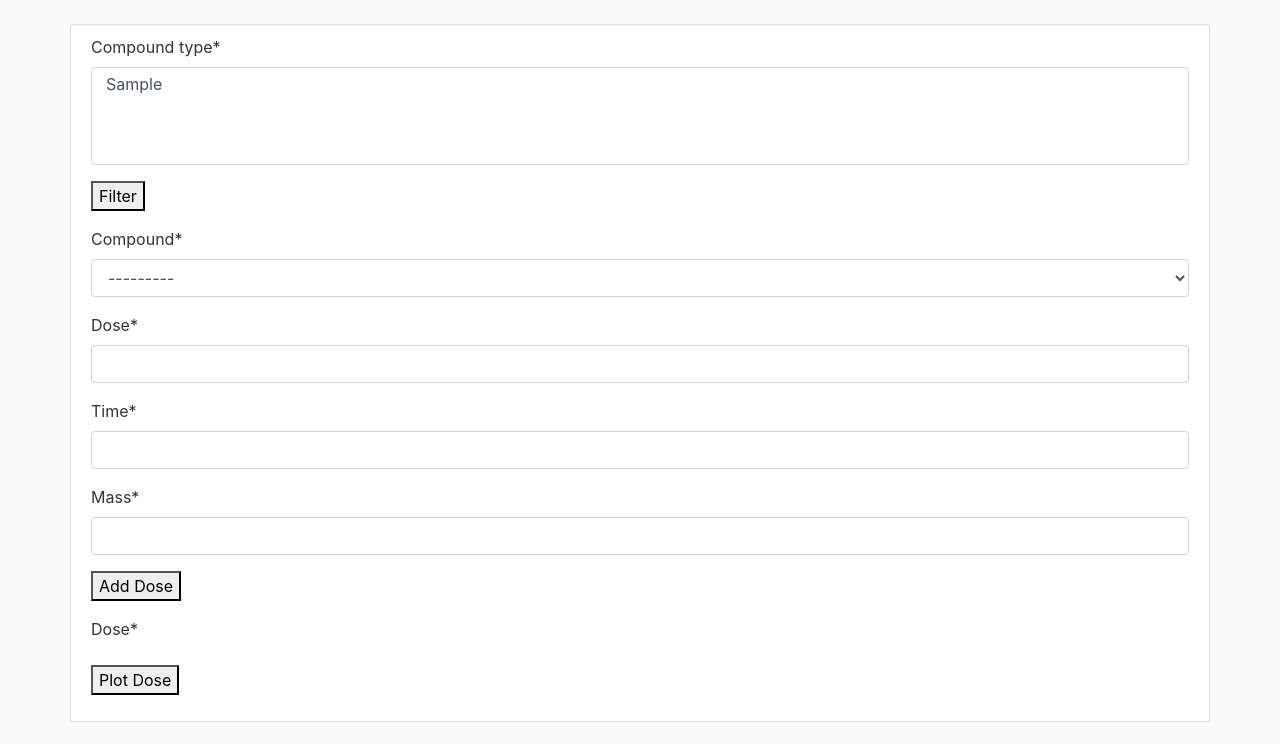
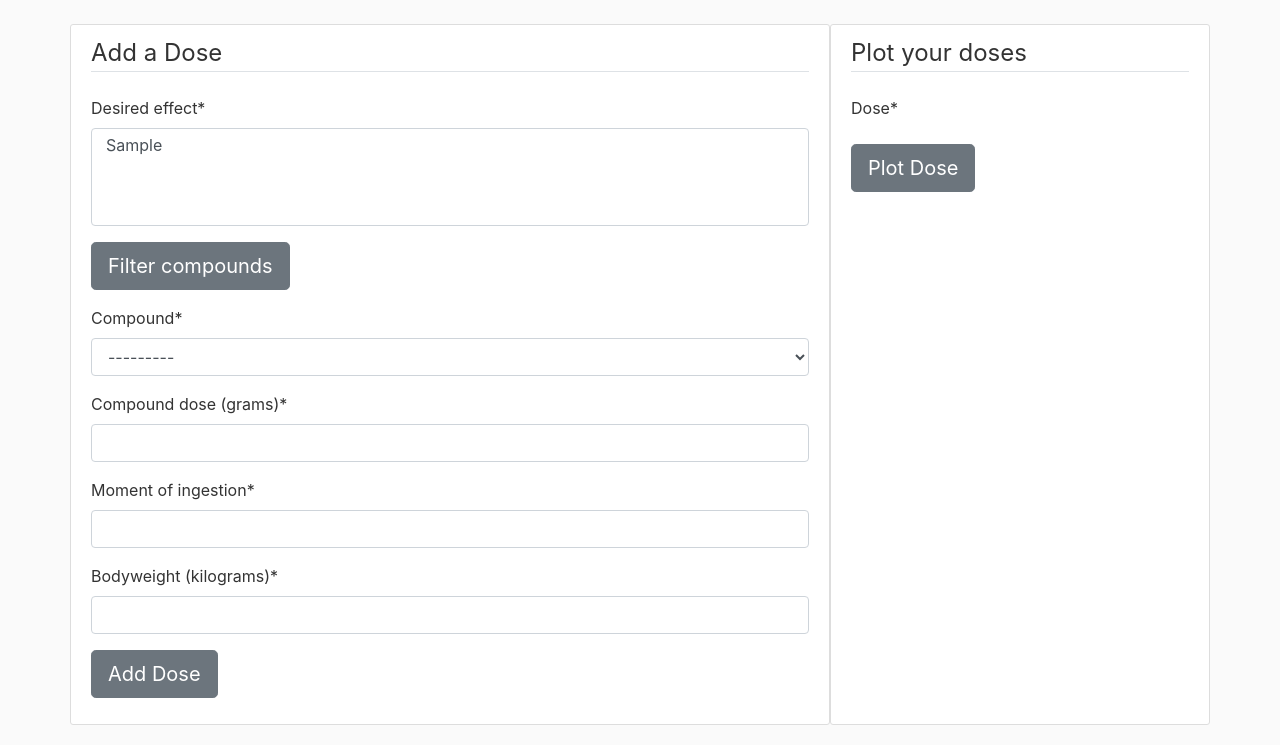
Before and after one commit to meesvdent/dose_server, a Django app: page /plot/ in a window 1280 px wide. Shown: the part 56-801 px from the top of the page. Before the commit the page ends 778 px from the top, so only its background shows below. Run offline with Django 3.2, Linux system fonts and the light colour scheme; tables that the repository leaves empty hold one stand-in row (values such as "Sample post"); some libraries are stand-ins or nearby versions.

Commit message:
updated templates

```diff
--- a/dose_server/production_settings.py
+++ b/dose_server/production_settings.py
@@ -135,5 +135,9 @@
 BOOTSTRAP4 = {
     'include_jquery': True,
 }
+from django.contrib.messages import constants as messages
+MESSAGE_TAGS = {
+    messages.ERROR: 'danger',
+}
 
 LOGIN_REDIRECT_URL = 'get_dose'
--- a/dose_server/settings.py
+++ b/dose_server/settings.py
@@ -140,6 +140,10 @@
 BOOTSTRAP4 = {
     'include_jquery': True,
 }
+from django.contrib.messages import constants as messages
+MESSAGE_TAGS = {
+    messages.ERROR: 'danger',
+}
 
 LOGIN_REDIRECT_URL = 'get_dose'
 
--- a/plot_dose/forms.py
+++ b/plot_dose/forms.py
@@ -8,6 +8,9 @@
     class Meta:
         model = Compound
         fields = ['compound_type']
+        labels = {
+            'compound_type': 'Desired effect'
+        }
 
 
 class DoseForm(ModelForm):
@@ -16,6 +19,12 @@
         fields = ['compound', 'dose', 'time', 'mass']
         widgets = {
             'time': DateTimePickerInput(),
+        }
+        labels = {
+            'compound': 'Compound',
+            'dose': 'Compound dose (grams)',
+            'mass': 'Bodyweight (kilograms)',
+            'time': 'Moment of ingestion'
         }
 
 
--- a/plot_dose/templates/plot_dose/dose_form.html
+++ b/plot_dose/templates/plot_dose/dose_form.html
@@ -4,24 +4,30 @@
 
 {% block forms %}
     <div class="row">
-        <div class="content-section col-12">
+
+        <div class="content-section col-md-8">
+            <legend class="border-bottom mb-4">Add a Dose</legend>
             <form action="/plot/dose_form/" method="post">
                 {% csrf_token %}
                 {{ compound_type|crispy }}
-                <button type="submit" name="btnform1">Filter</button>
+                <button type="submit" name="btnform1", class="btn btn-secondary btn-lg">Filter compounds</button>
             </form>
 
             <form action="/plot/dose_form/" method="post">
                 {% csrf_token %}
                     {{ dose_form|crispy }}
-                <button type="submit" name="btnform2">Add Dose</button>
+                <button type="submit" name="btnform2", class="btn btn-secondary btn-lg">Add Dose</button>
             </form>
+        </div>
 
+        <div class="content-section col-md-4">
+            <legend class="border-bottom mb-4">Plot your doses</legend>
             <form action="/plot/dose_form/" method="post">
                 {% csrf_token %}
                 {{ plasma_conc|crispy }}
-                <button type="submit" name="btnform3">Plot Dose</button>
+                <button type="submit" name="btnform3", class="btn btn-secondary btn-lg">Plot Dose</button>
             </form>
         </div>
+
     </div>
 {% endblock forms %}
--- a/plot_dose/urls.py
+++ b/plot_dose/urls.py
@@ -6,4 +6,5 @@
     url('', views.get_dose, name="get_dose"),
     url(r"^dose/$", views.dose_chart, name="dose_chart"),
     url(r"^dose_form/$", views.get_dose, name="get_dose"),
+    #url(r"/plot_dose/$", vi)
 ]
--- a/plot_dose/views.py
+++ b/plot_dose/views.py
@@ -1,6 +1,7 @@
-from django.shortcuts import render
+from django.shortcuts import render, redirect
 from .forms import CompoundSubsetForm, DoseForm, PlasmaConcentrationForm
 from dose_model.models import Dose, Compound, PlasmaConcentration
+from django.contrib import messages
 
 
 def get_compound_type(request):
@@ -83,15 +84,18 @@
             conc_form = PlasmaConcentrationForm(doses, request.POST)
             if conc_form.is_valid():
                 dose_choice = conc_form.cleaned_data['dose']
+                print(dose_choice)
                 return dose_chart(request, dose_choice, conc_form)
             else:
-                print("not valid")
+                messages.error(request, "Add a dose to plot")
+                return render(request, 'plot_dose/dose_form.html',
+                              {'compound_type': compound_type, 'dose_form': dose_form, 'plasma_conc': conc_form})
+
         else:
             return render(request, 'plot_dose/dose_form.html', {'compound_type': compound_type, 'dose_form': dose_form, 'plasma_conc': conc_form})
 
     # if a GET (or any other method) we'll create a blank form
     else:
-
         return render(
             request,
             'plot_dose/dose_form.html',
```
Also changed, not shown: plot_dose/templates/plot_dose/dose_chart.html (+17 -23 lines).
